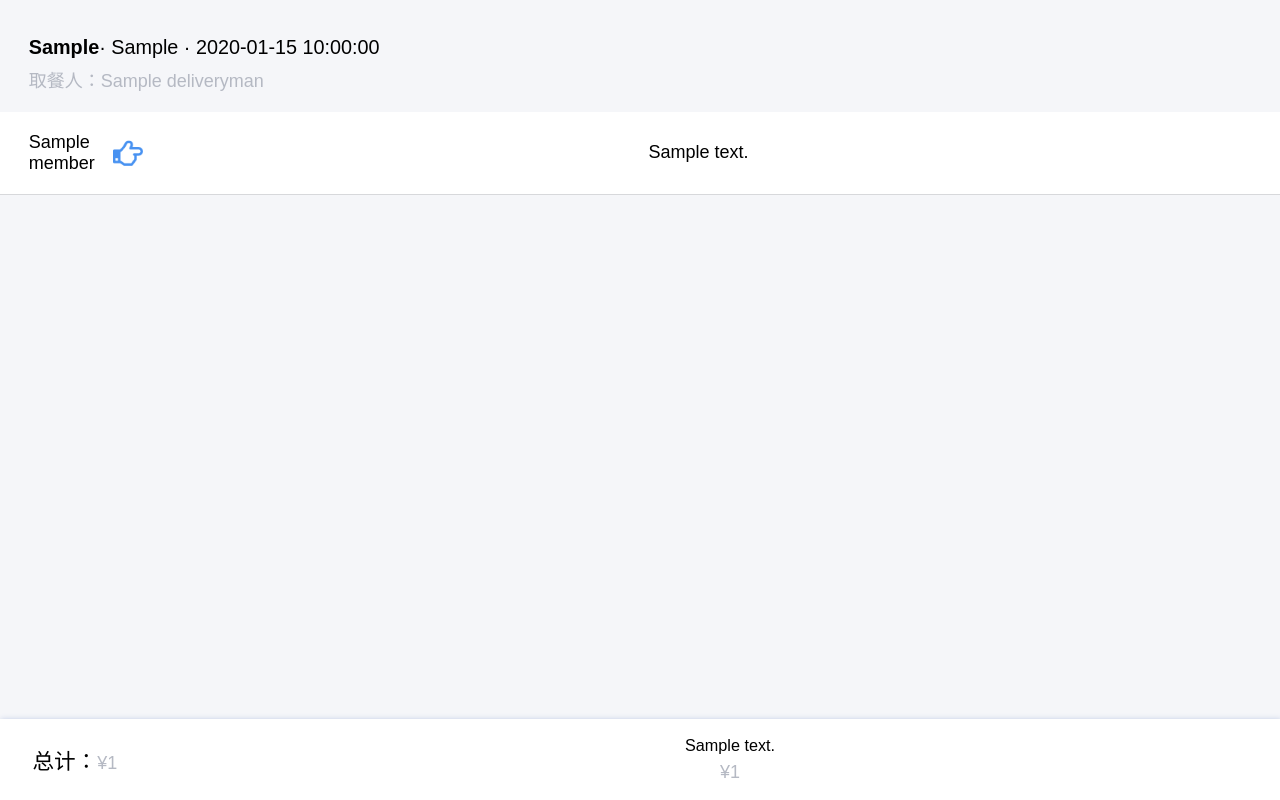
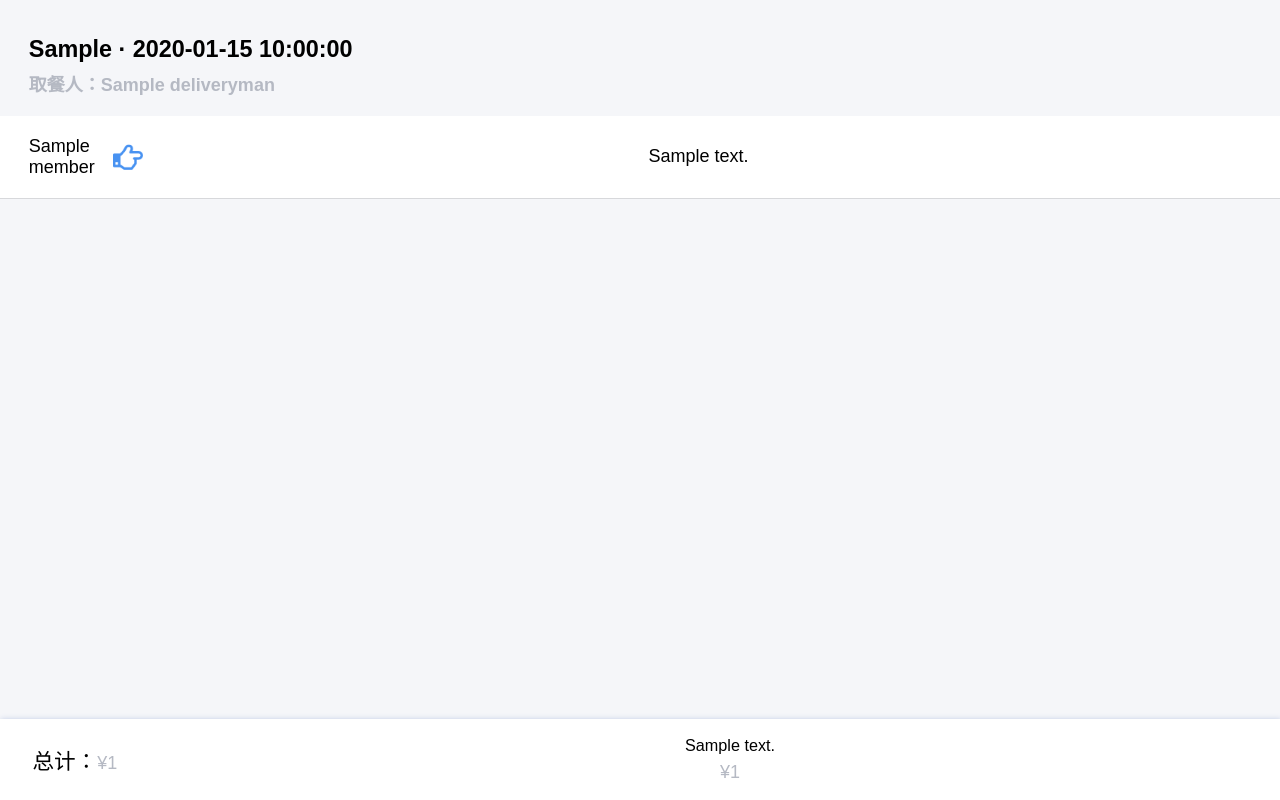
Before and after one commit to lgtian/OrderFoodAssistant, a Flask app: template templates/order-detail.html in a window 1280 px wide. Run offline with Flask 2, Linux system fonts and the light colour scheme; the template is opened without the code that fills it: most values are stand-ins (such as "Sample title", 1, 10 or a date in 2020).

Commit message:
去除详情页面中的分组，增大标题

```diff
--- a/static/order/order-detail.css
+++ b/static/order/order-detail.css
@@ -5,7 +5,8 @@
 
 .view-order-detail .activity-title {
     padding: 2rem 1.6rem 1.1rem;
-    font-size: 1.1rem;
+    font-size: 1.3rem;
+    font-weight: bold;
 }
 
 .view-order-detail .activity-title .deliveryman {
--- a/templates/order-detail.html
+++ b/templates/order-detail.html
@@ -11,7 +11,8 @@
 {% block page_content %}
     <div class="flex-column view-order-detail">
         <div class="activity-title">
-            <strong>{{ group_user }}</strong>· {{ activity.activityType }} · {{ activity.date }}
+{#            <strong>{{ group_user }}</strong>· #}
+            {{ activity.activityType }} · {{ activity.date }}
             <div class="deliveryman">
                 {% if activity.deliveryman %}
                     取餐人：{{ activity.deliveryman }}
```
